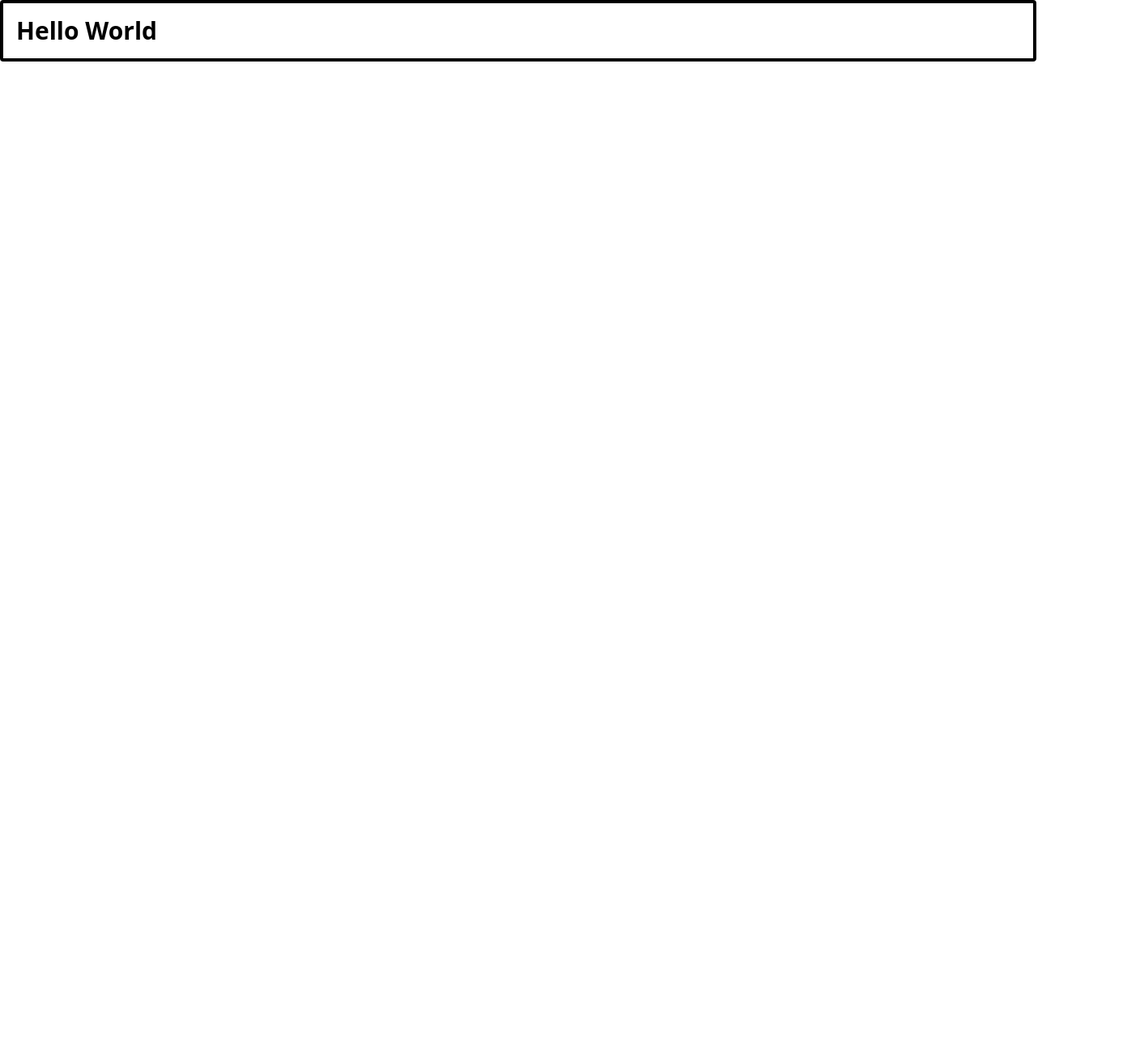
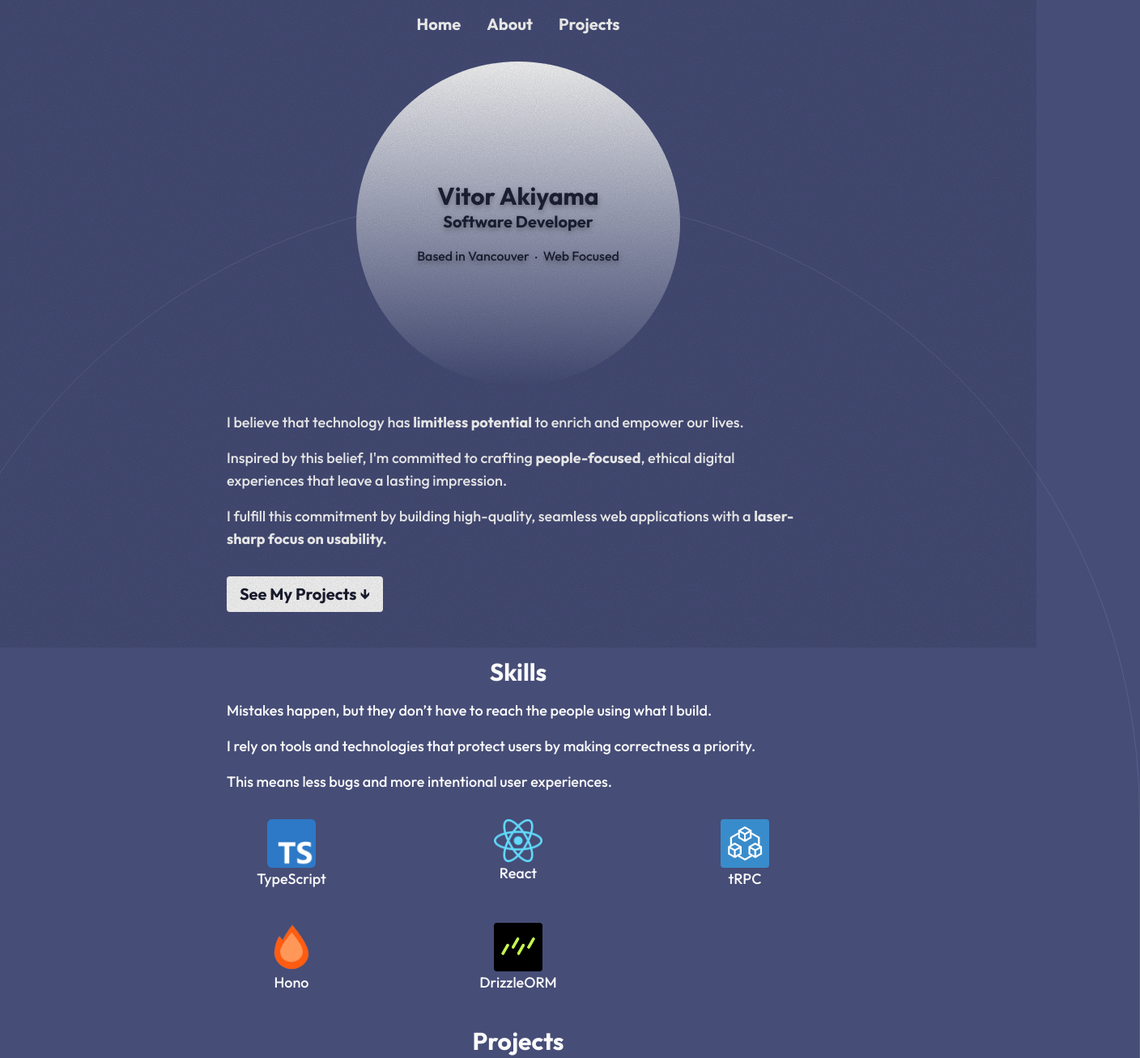
Before and after one commit to Vakiyama/portfolio, an Astro site: page / in a window 1280 px wide. Shown: the top 1307 px of the page at 81% size, 1408 px wide, since content can reach past the window. Before the commit the page ends 800 px from the top, so only its background shows below. Built offline with nearby package versions, Linux system fonts and the light colour scheme; Astro itself is replaced by a stand-in of ours.

Commit message:
feat: add hero section, start on skills

```diff
--- /dev/null
+++ b/src/components/Button.astro
@@ -0,0 +1,5 @@
+<button class="bg-[#FAFAFA] rounded hover:-translate-y-0.5 transition-all cursor-pointer">
+  <p class="text-[#1a1d30] px-4 py-2 text-xl font-bold">
+    <slot />
+  </p>
+</button>
--- /dev/null
+++ b/src/components/Navigation.astro
@@ -0,0 +1,7 @@
+<nav class="py-4">
+  <ul class="flex flex-row items-center justify-center gap-8 text-[#FAFAFA] text-xl">
+    <li class="font-bold">Home</li>
+    <li class="font-bold">About</li>
+    <li class="font-bold">Projects</li>
+  </ul>
+</nav>
--- /dev/null
+++ b/src/components/Noise.astro
@@ -0,0 +1,18 @@
+<svg id="noice" class="w-full h-dvh">
+    <filter id="noise-filter">
+        <feTurbulence type="fractalNoise" baseFrequency="1.02" numOctaves="4" stitchTiles="stitch"></feTurbulence>
+        <feColorMatrix type="saturate" values="0"></feColorMatrix>
+        <feComponentTransfer>
+            <feFuncR type="linear" slope="0"></feFuncR>
+            <feFuncG type="linear" slope="0"></feFuncG>
+            <feFuncB type="linear" slope="0"></feFuncB>
+            <feFuncA type="linear" slope="0.34"></feFuncA>
+        </feComponentTransfer>
+        <feComponentTransfer>
+            <feFuncR type="linear" slope="1.44" intercept="-0.22"/>
+            <feFuncG type="linear" slope="1.44" intercept="-0.22"/>
+            <feFuncB type="linear" slope="1.44" intercept="-0.22"/>
+        </feComponentTransfer>
+    </filter>
+    <rect width="100%" height="100%" filter="url(#noise-filter)"></rect>
+</svg>
--- /dev/null
+++ b/src/components/Section.astro
@@ -0,0 +1,3 @@
+<div class="flex flex-col items-center w-full max-w-[800px]">
+    <slot />
+</div>
--- /dev/null
+++ b/src/components/Skill.astro
@@ -0,0 +1,17 @@
+---
+import type { Skill } from "../pages/index.astro";
+import {
+Image
+} from "astro:assets";
+
+const props = Astro.props;
+
+const skill = props.skill as Skill;
+---
+
+<a href={skill.href} target="_blank">
+  <div class="text-[#FAFAFA] flex flex-col items-center hover:-translate-y-0.5 transition-transform">
+    <Image class="w-15 rounded" src={skill.iconSrc} alt={skill.title + " logo"}/>
+    <h3 class="text-bold text-lg">{skill.title}</h3>
+  </div>
+</a>
--- a/src/layouts/Layout.astro
+++ b/src/layouts/Layout.astro
@@ -1,13 +1,23 @@
-<!doctype html>
+---
+import Noise from "../components/Noise.astro";
+---
+
+<!DOCTYPE HTML>
 <html lang="en">
 	<head>
 		<meta charset="UTF-8" />
 		<meta name="viewport" content="width=device-width" />
 		<link rel="icon" type="image/svg+xml" href="/favicon.svg" />
 		<meta name="generator" content={Astro.generator} />
-		<title>Astro Basics</title>
+    <link rel="preconnect" href="https://fonts.googleapis.com">
+    <link rel="preconnect" href="https://fonts.gstatic.com" crossorigin>
+    <link href="https://fonts.googleapis.com/css2?family=Outfit:wght@100..900&display=swap" rel="stylesheet">
+		<title>Vitor Akiyama</title>
 	</head>
-	<body>
+	<body class="bg-[#464D77] min-h-dvh z-20 outfit-base">
+    <div class="fixed w-full h-dvh opacity-50 pointer-events-none">
+      <Noise />
+    </div>
 		<slot />
 	</body>
 </html>
--- a/src/pages/index.astro
+++ b/src/pages/index.astro
@@ -1,12 +1,100 @@
 ---
 import "../styles/global.css";
 import Layout from "../layouts/Layout.astro";
+import Navigation from '../components/Navigation.astro';
+import Section from "../components/Section.astro";
+import Button from "../components/Button.astro";
+import Skill from "../components/Skill.astro";
+
+// images
+
+import TypeScript from "../assets/typescript.png";
+import React from "../assets/React.png";
+import tRPC from "../assets/tRPC.png";
+import Hono from "../assets/Hono.png";
+import Drizzle from "../assets/Drizzle.png";
+
+
+export type Skill = {
+  iconSrc: ImageMetadata;
+  title: string,
+  href: string,
+}
+
+const skills: Skill[] = [
+  {
+    title: "TypeScript",
+    iconSrc: TypeScript,
+    href: "https://www.typescriptlang.org/"
+  },
+  {
+    title: "React",
+    iconSrc: React,
+    href: "https://react.dev/"
+  },
+  {
+    title: "tRPC",
+    iconSrc: tRPC,
+    href: "https://trpc.io/"
+  },
+  {
+    title: "Hono",
+    iconSrc: Hono,
+    href: "https://hono.dev/"
+  },
+  {
+    title: "DrizzleORM",
+    iconSrc: Drizzle,
+    href: "https://orm.drizzle.team/"
+  },
+]
+
 ---
 
 <Layout>
-<main class="border-black border-4 p-4 rounded">
-  <h1 class="text-3xl font-bold ">
-    Hello World
-  </h1>
+<Navigation />
+<main class="p-4 rounded flex flex-col gap-10 items-center">
+  <div class="flex flex-col justify-center items-center w-full max-w-[800px]">
+    <div class="text-[#1a1d30] lg:text-3xl text-2xl cursor-hover flex flex-col items-center justify-center bg-[#FAFAFA] rounded-full w-[80%] max-w-[400px] aspect-square overflow-hidden bg-linear-180 from-[#FAFAFA] to-100% to-[#464D77]">
+    <div class="absolute lg:w-[120%] w-[120%] lg:h-[400%] h-[100%] border border-white/10 rounded-full top-[30%] -z-10" style="clip-path: inset(0 0 50% 0);"/>
+      <h1 class="text-[#1a1d30] drop-shadow-md drop-shadow-black/30">
+        <b>Vitor Akiyama</b>
+      </h1>
+      <h2 class="font-bold text-xl drop-shadow-md drop-shadow-black/30">Software Developer</h2>
+      <p class="text-base mt-4 drop-shadow-md drop-shadow-black/30">Based in Vancouver <span class="mx-1 relative top-0.5">·</span> Web Focused</p>
+    </div>
+    <div class="py-4 flex gap-4 flex-col w-[90%] mt-4 text-[#FAFAFA] lg:text-lg">
+      <p>
+      I believe that technology has <b>limitless potential</b> to enrich and empower our lives.
+      </p>
+      <p>
+       Inspired by this belief, I'm committed to crafting <b>people-focused</b>, ethical digital experiences that leave a lasting impression.
+      </p>
+      <p>
+      I fulfill this commitment by building high-quality, seamless web applications with a <b>laser-sharp focus on usability.</b>
+      </p>
+      <div class="mt-4">
+        <Button>
+          See My Projects ↓
+        </Button>
+      </div>
+    </div>
+  </div>
+  <Section>
+    <h2 class="text-3xl text-[#FAFAFA] font-bold">Skills</h2>
+    <div class="py-4 flex gap-4 flex-col w-[90%] text-[#FAFAFA] lg:text-lg">
+      <p>Mistakes happen, but they don’t have to reach the people using what I build.</p>
+      <p>I rely on tools and technologies that protect users by making correctness a priority.</p>
+      <p>This means less bugs and more intentional user experiences.</p>
+    </div>
+    <div class="grid grid-cols-3 gap-10 w-full mt-4">
+      {skills.map(skill => <Skill skill={skill}/>)}
+    </div>
+  </Section>
+  <Section>
+    <h2 class="text-3xl text-[#FAFAFA] font-bold">
+      Projects
+    </h2>
+  </Section>
 </main>
 </Layout>
--- a/src/styles/global.css
+++ b/src/styles/global.css
@@ -1 +1,8 @@
 @import 'tailwindcss';
+
+.outfit-base {
+  font-family: 'Outfit', sans-serif;
+  font-optical-sizing: auto;
+  font-weight: 500;
+  font-style: normal;
+}
```
Also changed, not shown: src/assets/Drizzle.png (added), src/assets/Hono.png (added), src/assets/React.png (added), src/assets/tRPC.png (added), src/assets/typescript.png (added), src/components/Project.astro (added), src/components/ProjectThumb.astro (added).
